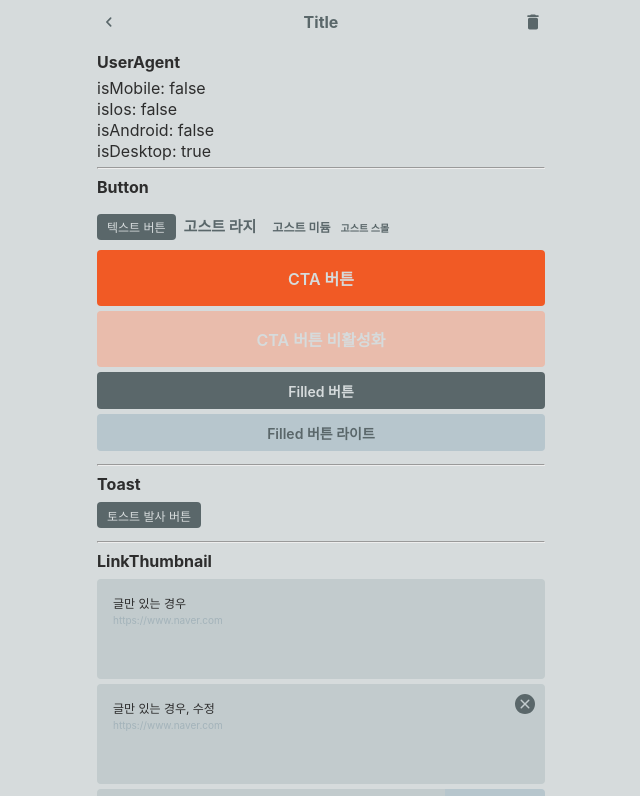
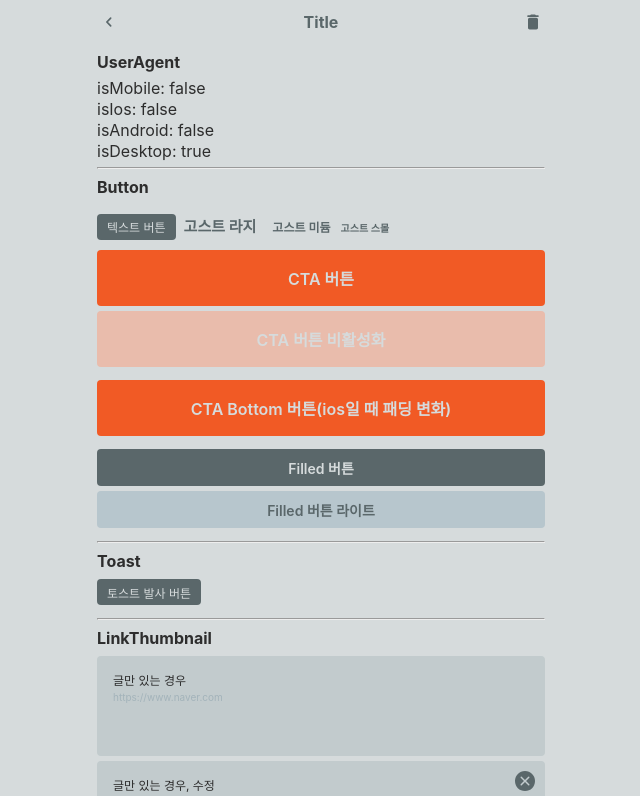
Before and after one commit to depromeet/ygtang-client, a Next.js app: page /test in a window 1280 px wide. Shown: the top 796 px of the page, without its empty margins (319-959 px from the left). Built offline with nearby package versions, Linux system fonts and the light colour scheme; grey boxes are pictures that could not be loaded; a web font is replaced by a local one.

Commit message:
공용 컴포넌트 - CTABottomButton (#133)
* chore: test page ctaBottomBtn 추가

* feat: CTABottomButton 컴포넌트 작성

```diff
--- /dev/null
+++ b/src/components/common/Button/CTABottomButton.tsx
@@ -0,0 +1,25 @@
+import { ComponentProps } from 'react';
+import { css, Theme, useTheme } from '@emotion/react';
+
+import { useUserAgent } from '~/hooks/common/useUserAgent';
+
+import { CTAButton } from './CTAButton';
+
+interface CTABottomButtonProps extends ComponentProps<typeof CTAButton> {}
+
+export function CTABottomButton(props: CTABottomButtonProps) {
+  const { isIos } = useUserAgent();
+  const theme = useTheme();
+  const { children, ...rest } = props;
+
+  return (
+    <div css={ctaBottomButtonCss(isIos(), theme)}>
+      <CTAButton {...rest}>{children}</CTAButton>
+    </div>
+  );
+}
+
+const ctaBottomButtonCss = (isIos: boolean, theme: Theme) => css`
+  padding: ${isIos ? `8px 0 0 0` : `8px 0`};
+  background: ${theme.color.background};
+`;
--- a/src/hooks/common/useUserAgent.ts
+++ b/src/hooks/common/useUserAgent.ts
@@ -12,6 +12,7 @@ const getMobileDetect = (userAgent: string): IUseUserAgent => {
   const isMobile = (): boolean => Boolean(isAndroid() || isIos());
   const isSSR = (): boolean => Boolean(userAgent.match(/SSR/i));
   const isDesktop = (): boolean => Boolean(!isMobile() && !isSSR());
+
   return {
     isAndroid,
     isIos,
--- a/src/pages/test/index.tsx
+++ b/src/pages/test/index.tsx
@@ -1,4 +1,4 @@
-import { PropsWithChildren } from 'react';
+import { PropsWithChildren, useEffect, useState } from 'react';
 import { css } from '@emotion/react';
 
 import Button, {
@@ -7,6 +7,7 @@ import Button, {
   GhostButton,
   IconButton,
 } from '~/components/common/Button';
+import { CTABottomButton } from '~/components/common/Button/CTABottomButton';
 import CheckList from '~/components/common/CheckList';
 import { SearchIcon } from '~/components/common/icons';
 import NavigationBar from '~/components/common/NavigationBar';
@@ -20,6 +21,13 @@ import theme from '~/styles/Theme';
 export default function Test() {
   const { fireToast } = useToast();
   const { isMobile, isIos, isAndroid, isDesktop } = useUserAgent();
+  const [isSSR, setIsSSR] = useState(true);
+
+  useEffect(() => {
+    setIsSSR(false);
+  }, []);
+
+  if (isSSR) return null;
 
   return (
     <div>
@@ -39,6 +47,8 @@ export default function Test() {
 
         <CTAButton>CTA 버튼</CTAButton>
         <CTAButton disabled>CTA 버튼 비활성화</CTAButton>
+
+        <CTABottomButton>CTA Bottom 버튼(ios일 때 패딩 변화)</CTABottomButton>
 
         <FilledButton>Filled 버튼</FilledButton>
         <FilledButton colorType="light">Filled 버튼 라이트</FilledButton>
@@ -96,9 +106,10 @@ export default function Test() {
       <Button onClick={() => fireToast({ content: '토스트 메세지' })}>토스트 발사 버튼</Button>
 
       <hr />
-      <TextField label={'라벨라벨'} placeholder={'플레이스 홀더'} />
+      <TextField readOnly label={'라벨라벨'} placeholder={'플레이스 홀더'} />
       <br />
       <TextField
+        readOnly
         label={'라벨라벨'}
         placeholder={'플레이스 홀더'}
         value={'성공한 상태의 input'}
@@ -107,6 +118,7 @@ export default function Test() {
       />
       <br />
       <TextField
+        readOnly
         label={'라벨벨'}
         placeholder={'검색'}
         feedback={'검색을 만들 땐 이렇게 사용하겠죠?'}
@@ -123,9 +135,16 @@ export default function Test() {
         isSuccess
       />
       <br />
-      <TextField as={'textarea'} rows={10} label={'라벨라벨'} placeholder={'플레이스 홀더'} />
+      <TextField
+        readOnly
+        as={'textarea'}
+        rows={10}
+        label={'라벨라벨'}
+        placeholder={'플레이스 홀더'}
+      />
       <br />
       <TextField
+        readOnly
         as={'textarea'}
         rows={10}
         label={'라벨라벨'}
@@ -150,7 +169,7 @@ export default function Test() {
       >
         체크 리스트
       </CheckList>
-      <SearchBar value={'asdasdasd'} />
+      <SearchBar readOnly value={'asdasdasd'} />
       <MemoText editable wordLimit={150} />
     </div>
   );
```
